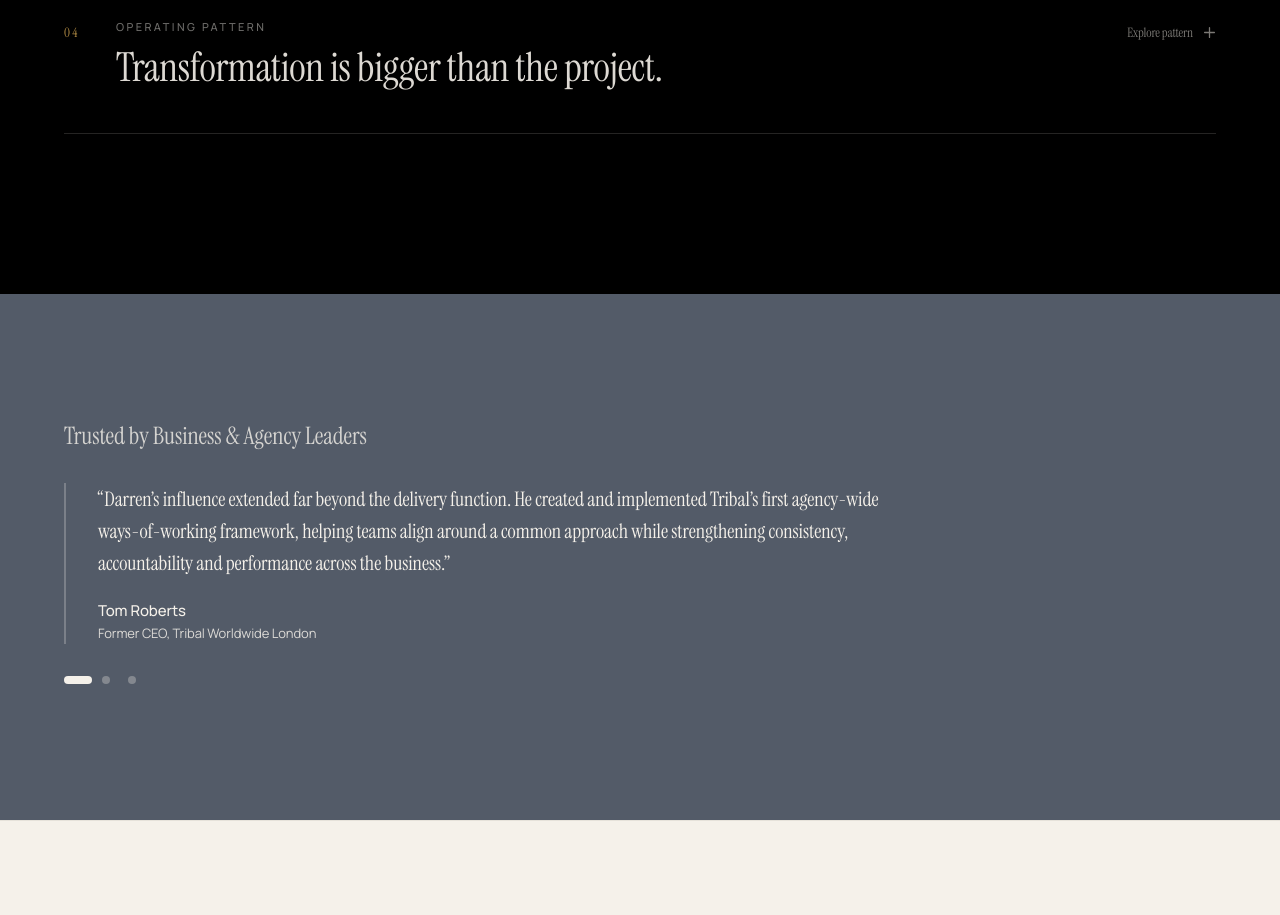
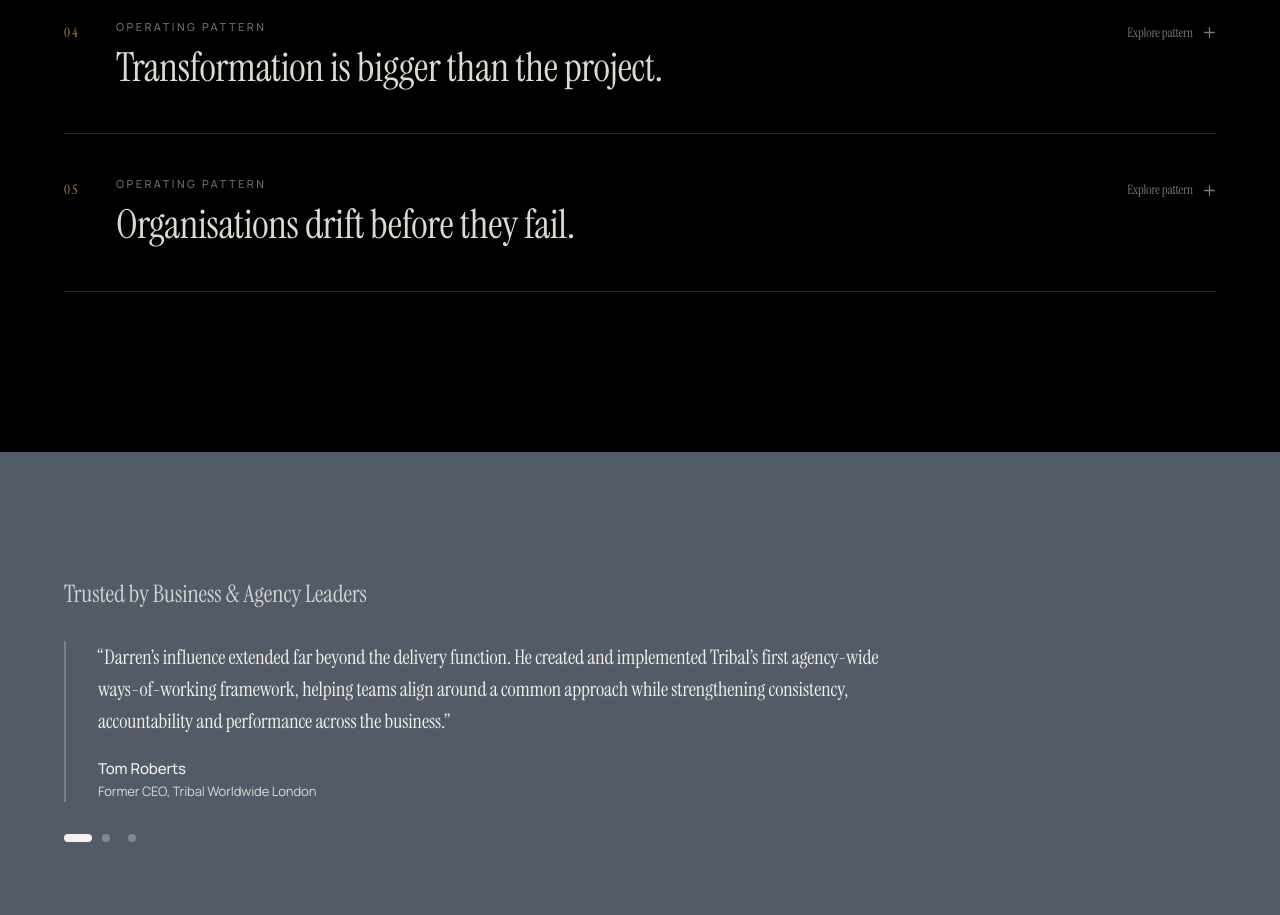
Before and after one commit to darrenbrett-lang/dabhands.delivery, a Next.js app: page /business-and-agency-leaders in a window 1280 px wide. Shown: the part 4880-5795 px from the top of the page. Built offline with nearby package versions, Linux system fonts and the light colour scheme.

Commit message:
B&A exhibit: fifth plaque 'Organisations drift before they fail.'
Co-Authored-By: Claude Fable 5 <noreply@anthropic.com>

```diff
--- a/pages/business-and-agency-leaders.tsx
+++ b/pages/business-and-agency-leaders.tsx
@@ -91,6 +91,11 @@ const content: OperatorContent = {
         why: 'Transformation rarely fails because of technology. It succeeds or fails because every decision affects people, process, leadership and confidence at the same time. The project is only one part of the system.',
         learned: 'Leading the programme behind a major commerce transformation for Falabella meant carrying far more than delivery. Alongside the programme came the responsibility of helping a large organisation understand, adopt and build confidence in what was being created. Success depended on keeping the delivery moving while bringing the wider business along.',
       },
+      {
+        headline: 'Organisations drift before they fail.',
+        why: 'Organisations rarely stop performing overnight. They drift. Decisions become slower. Priorities multiply. Ownership becomes less clear. Good people work harder, but less of their best thinking reaches the real world. Recognising the drift early is one of leadership’s greatest advantages.',
+        learned: 'Looking back across more than twenty years, I’ve realised the projects were rarely the point. Whether I was building operating models, leading platform transformations or delivering major programmes, the same pattern kept emerging. Organisations rarely lack ambition. They gradually lose the ability to make it real. Helping leaders reverse that has become the thread that connects everything I’ve done.',
+      },
     ],
   },
   proof: {
```
